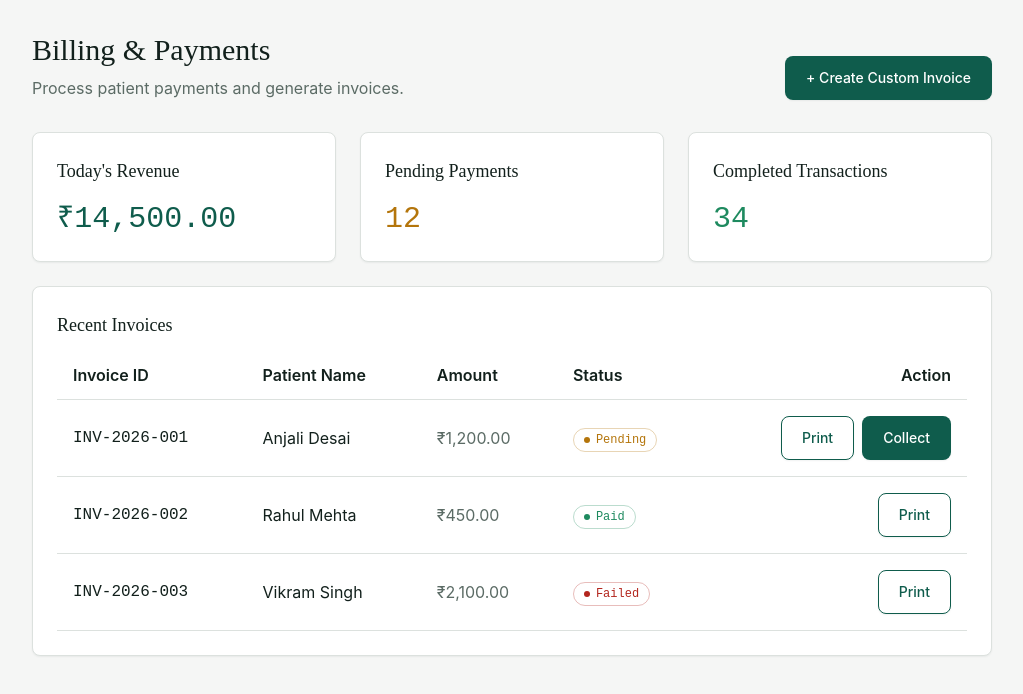
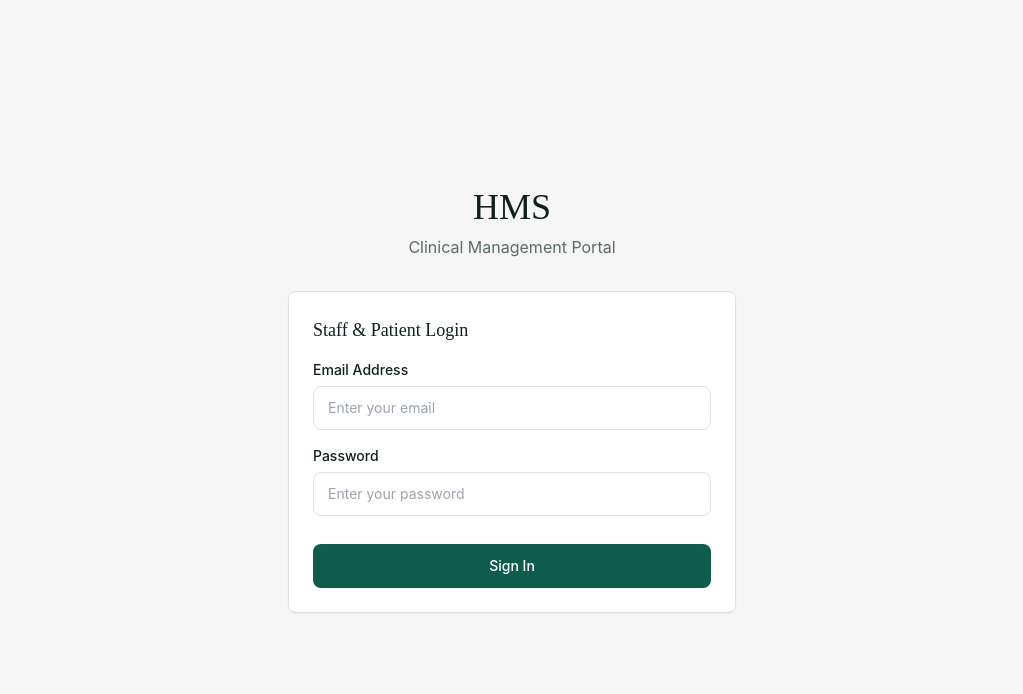
Before and after one commit to aayushmishra321/hospital-management-system_Version1, a React (Vite) app in the folder Frontend/: page / in a window 1280 px wide. Shown: the top 694 px of the page, without its empty margins (128-1151 px from the left). Built offline with nearby package versions, Linux system fonts and the light colour scheme.

Commit message:
feat(auth): build clinical login UI and integrate with backend API

```diff
--- a/Frontend/src/App.tsx
+++ b/Frontend/src/App.tsx
@@ -1,9 +1,9 @@
-import { BillingDashboard } from './pages/BillingDashboard';
+import { Login } from './pages/Login';
 
 export default function App() {
   return (
     <main className="min-h-screen bg-background text-text-primary antialiased">
-      <BillingDashboard />
+      <Login />
     </main>
   );
 }
--- /dev/null
+++ b/Frontend/src/pages/Login.tsx
@@ -0,0 +1,80 @@
+import { useState } from 'react';
+import { Card } from '../components/ui/Card';
+import { Input } from '../components/ui/Input';
+import { Button } from '../components/ui/Button';
+import { api } from '../api/axios';
+
+export const Login = () => {
+    const [email, setEmail] = useState('');
+    const [password, setPassword] = useState('');
+    const [error, setError] = useState('');
+    const [isLoading, setIsLoading] = useState(false);
+
+    const handleLogin = async (e: React.FormEvent) => {
+        e.preventDefault();
+        setError('');
+        setIsLoading(true);
+
+        try {
+            // Sending the request to our Express backend
+            const response = await api.post('/auth/login', { email, password });
+
+            // Save the JWT token to local storage
+            localStorage.setItem('hms_token', response.data.token);
+
+            alert(`Welcome back, ${response.data.name}! Role: ${response.data.role}`);
+            // In a real app, we would redirect the user based on their role here
+
+        } catch (err: any) {
+            setError(err.response?.data?.message || 'Failed to login. Please try again.');
+        } finally {
+            setIsLoading(false);
+        }
+    };
+
+    return (
+        <div className="min-h-screen bg-background flex items-center justify-center p-4">
+            <div className="w-full max-w-md">
+                <div className="text-center mb-8">
+                    <h1 className="text-4xl font-heading text-text-primary">HMS</h1>
+                    <p className="text-text-secondary font-body mt-2">Clinical Management Portal</p>
+                </div>
+
+                <Card title="Staff & Patient Login">
+                    <form onSubmit={handleLogin} className="space-y-5">
+                        {error && (
+                            <div className="p-3 bg-status-error/10 border border-status-error text-status-error rounded text-sm font-body">
+                                {error}
+                            </div>
+                        )}
+
+                        <div className="space-y-4">
+                            <Input
+                                label="Email Address"
+                                type="email"
+                                placeholder="Enter your email"
+                                value={email}
+                                onChange={(e) => setEmail(e.target.value)}
+                                required
+                            />
+                            <Input
+                                label="Password"
+                                type="password"
+                                placeholder="Enter your password"
+                                value={password}
+                                onChange={(e) => setPassword(e.target.value)}
+                                required
+                            />
+                        </div>
+
+                        <div className="pt-2">
+                            <Button variant="primary" type="submit" className="w-full">
+                                {isLoading ? 'Authenticating...' : 'Sign In'}
+                            </Button>
+                        </div>
+                    </form>
+                </Card>
+            </div>
+        </div>
+    );
+};
```
